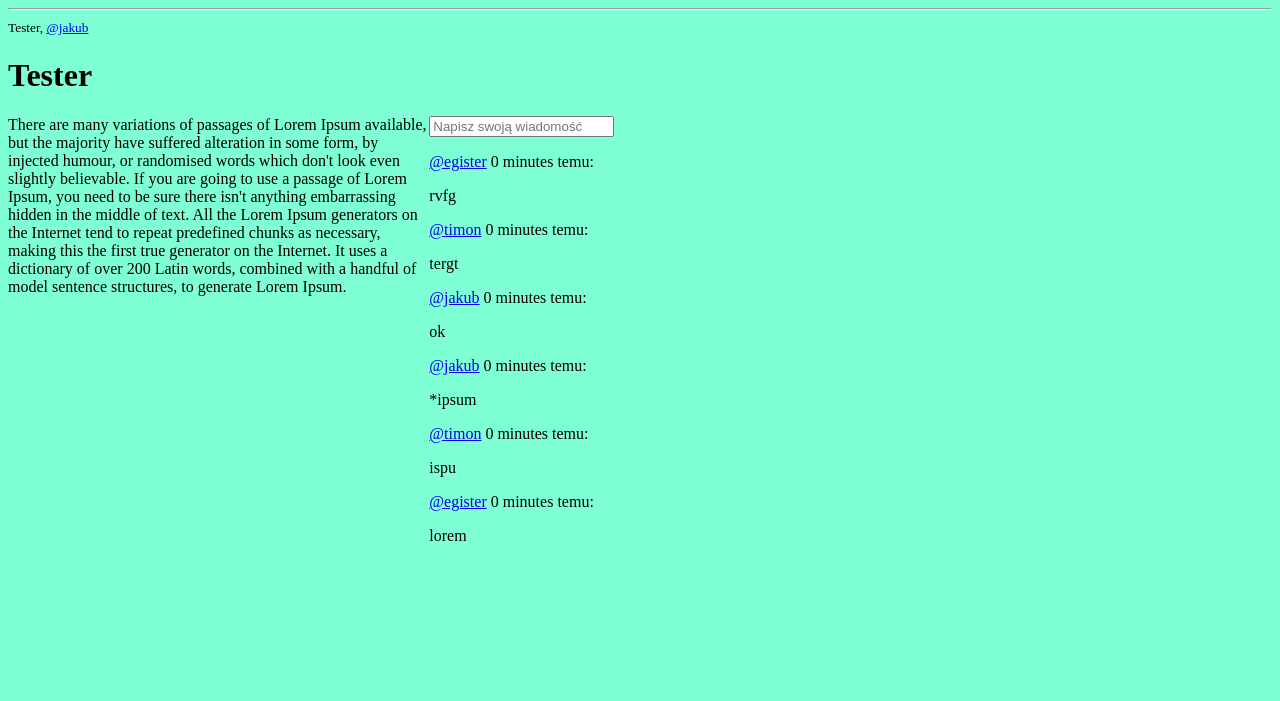
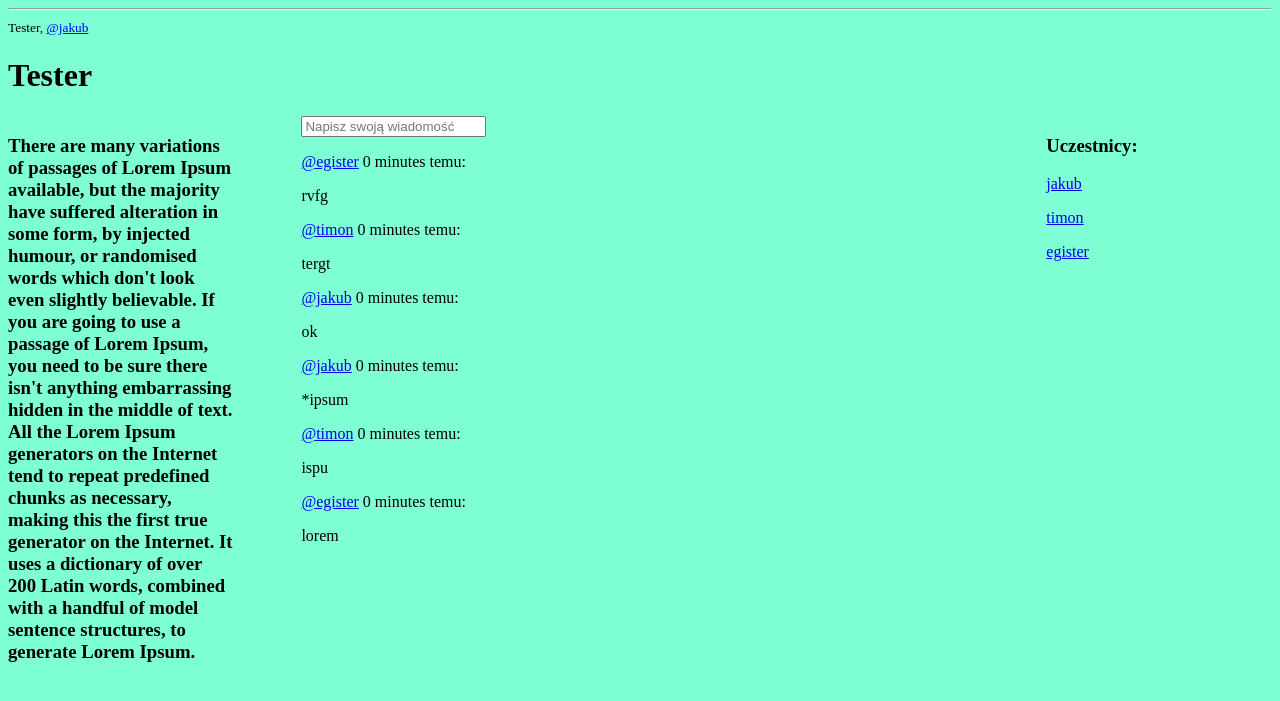
Before and after one commit to wul-fryk/co_jedza_karasie, a Django app: page /room/4/ in a window 1280 px wide. Shown: the part 29-730 px from the top of the page. Run offline with Django 4.2, Linux system fonts and the light colour scheme; data comes from the database, SQL or seed files in the repository; both versions use the stored data as it was after the commit.

Commit message:
11.07.2022 uczestnicy

```diff
--- a/fish/templates/fish/room_page.html
+++ b/fish/templates/fish/room_page.html
@@ -3,7 +3,7 @@
 <style>
     .contenet_container {
         display: grid;
-        grid-template-columns: 2fr 3fr 1fr;
+        grid-template-columns: 10fr 3fr 30fr 3fr 10fr;
     }
 </style>
 <small>{{rooms.room_topic}}, <a href="{% url 'profile_page' rooms.host.id %}">@{{rooms.host}}</a></small>
@@ -14,9 +14,9 @@
     </div>
     <div class="contenet_container">
         <div>
-            {{rooms.room_desription}}
+            <h3>{{rooms.room_desription}}</h3>
         </div>
-
+        <div></div>
         <div>
 
             <div>
@@ -38,7 +38,13 @@
                 {% endfor %}
             </div>
         </div>
-
+        <div></div>
+        <div>
+            <h3>Uczestnicy:</h3>
+            {% for part in parties %}
+            <p><a href="{% url 'profile_page' part.id %}">{{part}}</a></p>
+            {% endfor %}
+        </div>
     </div>
 
 </div>
--- a/fish/views.py
+++ b/fish/views.py
@@ -94,7 +94,8 @@ def room_form(request):
 def room_page(request, pk):
     rooms = Room.objects.get(id=pk)
     messages_room = rooms.message_set.all()
-    context = {'rooms':rooms,"messages_room":messages_room}
+    parties = rooms.participants.all()
+    context = {'rooms':rooms,"messages_room":messages_room, 'parties':parties}
     if request.method == 'POST':
         Message.objects.create(
             room_messages = rooms,
@@ -106,6 +107,7 @@ def room_page(request, pk):
                 activity_user = request.user,
                 activity_topic = rooms.room_topic
             )
+        rooms.participants.add(request.user)
         return redirect('room_page', rooms.id)
     return render(request, 'fish/room_page.html', context)
 
```
Also changed, not shown: db.sqlite3.
